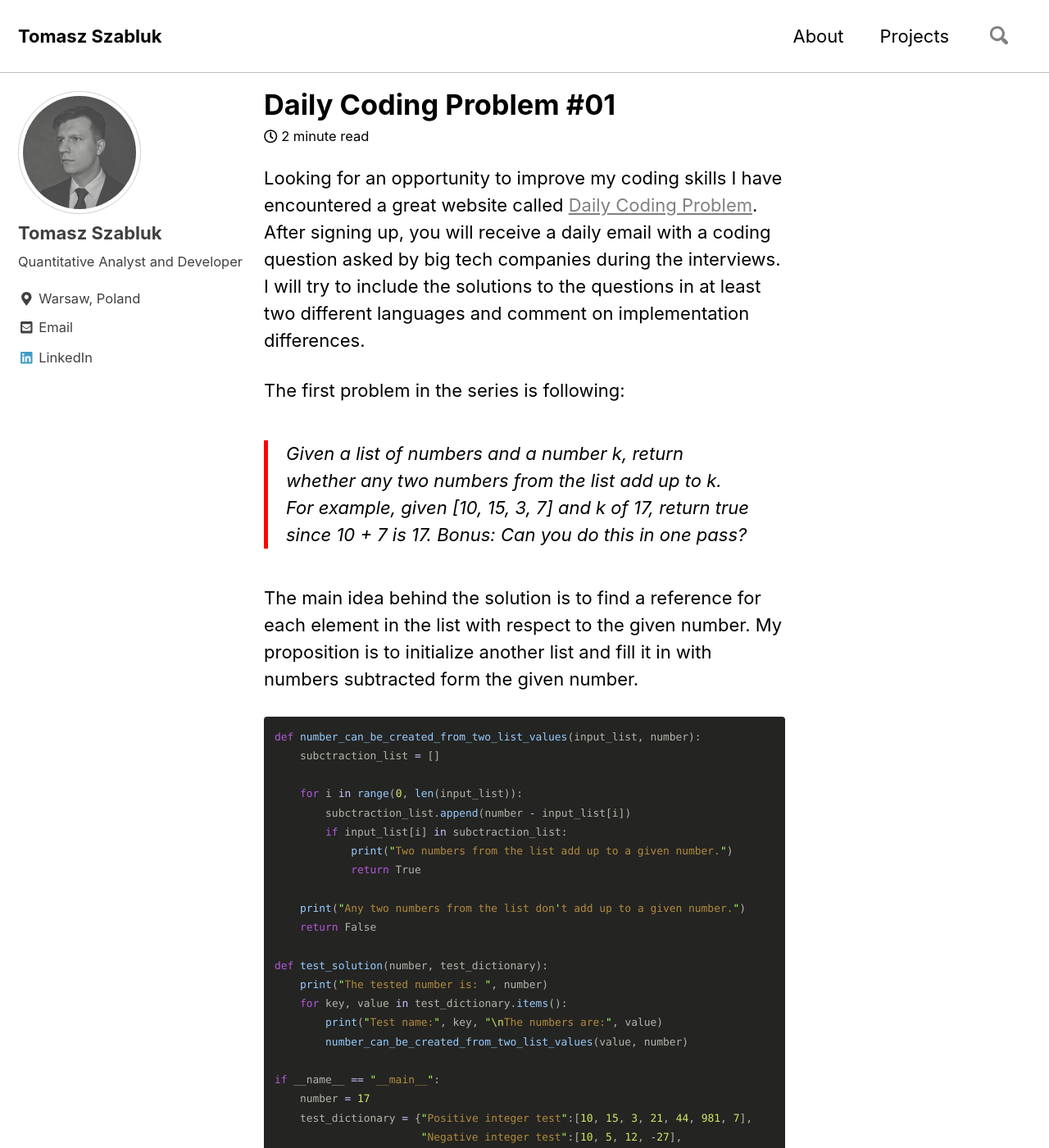
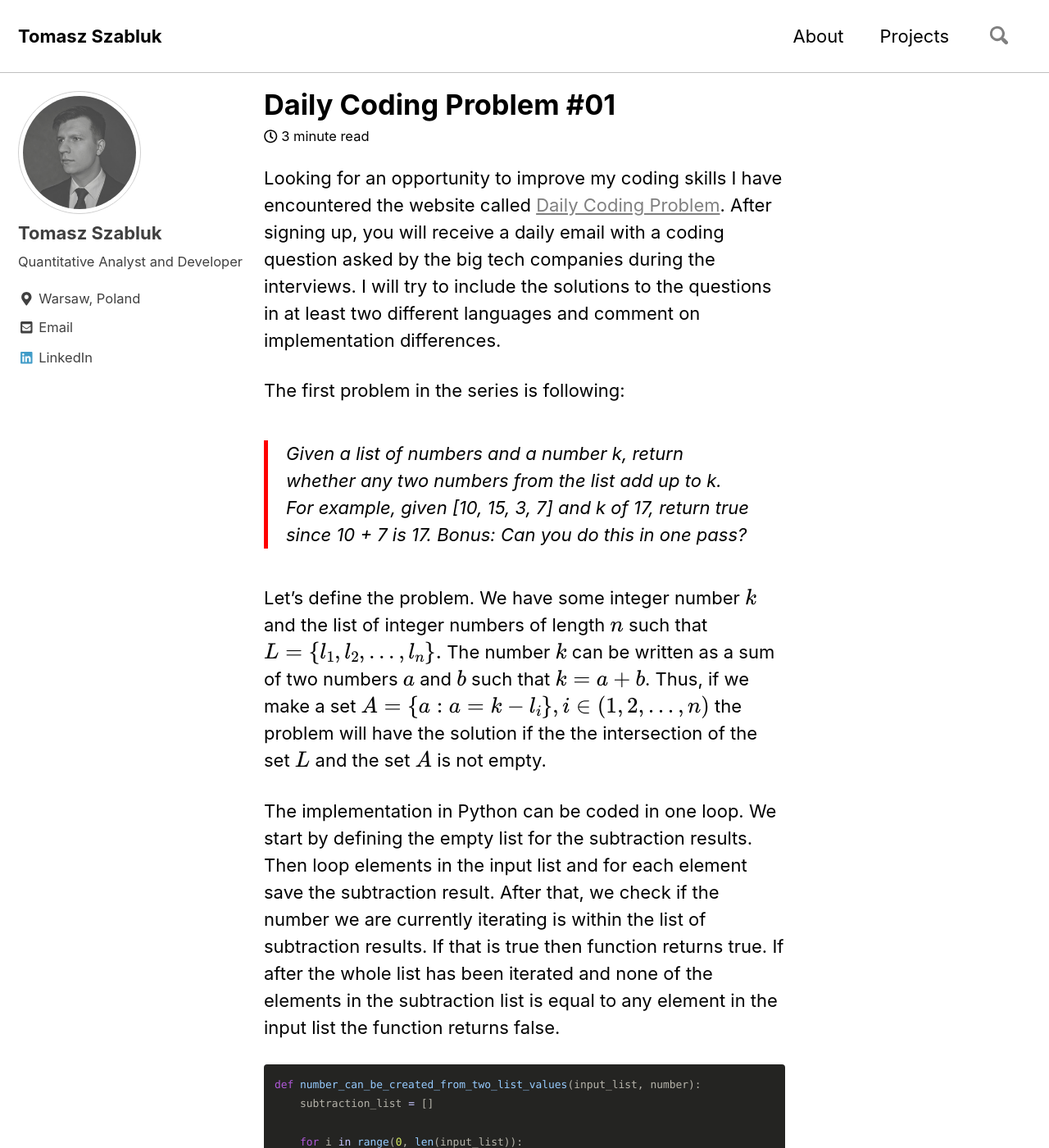
Before and after one commit to numbergeneral/numbergeneral.github.io, a Jekyll site: the page built from _posts/2019-02-16-dailycodingproblem01.md, in a window 1280 px wide and 1400 px high. Shown: the whole window at 82% size. Built offline with Jekyll 4.4.1, drawn with Linux system fonts in a browser that asks for light colours; cached includes are drawn as plain includes; nearby versions of some CDN libraries; formulas are drawn with MathJax 3; comment, search, counter and statistics services are not loaded; some of the changed text lies outside the part shown.

Commit message:
first draft of dailycodingproblem01

````diff
--- a/_posts/2019-02-16-dailycodingproblem01.md
+++ b/_posts/2019-02-16-dailycodingproblem01.md
@@ -6,22 +6,24 @@ excerpt: "My solution to the Daily Coding Problem #01"
 mathjax: "true"
 ---
 
-Looking for an opportunity to improve my coding skills I have encountered a great website called [Daily Coding Problem](https://www.dailycodingproblem.com/). After signing up, you will receive a daily email with a coding question asked by big tech companies during the interviews. I will try to include the solutions to the questions in at least two different languages and comment on implementation differences.
+Looking for an opportunity to improve my coding skills I have encountered the website called [Daily Coding Problem](https://www.dailycodingproblem.com/). After signing up, you will receive a daily email with a coding question asked by the big tech companies during the interviews. I will try to include the solutions to the questions in at least two different languages and comment on implementation differences.
 
 The first problem in the series is following:
 > Given a list of numbers and a number k, return whether any two numbers from the list add up to k.
 > For example, given [10, 15, 3, 7] and k of 17, return true since 10 + 7 is 17.
 > Bonus: Can you do this in one pass?
 
-The main idea behind the solution is to find a reference for each element in the list with respect to the given number. My proposition is to initialize another list and fill it in with numbers subtracted form the given number.
+Let's define the problem. We have some integer number $$k$$ and the list of integer numbers of length $$n$$ such that $$ L = \{l_1, l_2, ..., l_n \}.$$ The number $$k$$ can be written as a sum of two numbers $$a$$ and $$b$$ such that $$k = a + b$$. Thus, if we make a set $$A =\{a : a = k - l_i\}, i \in (1, 2, ... , n)$$ the problem will have the solution if the the intersection of the set $$L$$ and the set $$A$$ is not empty.
+
+The implementation in Python can be coded in one loop. We start by defining the empty list for the subtraction results. Then loop elements in the input list and for each element save the subtraction result. After that, we check if the number we are currently iterating is within the list of subtraction results. If that is true then function returns true. If after the whole list has been iterated and none of the elements in the subtraction list is equal to any element in the input list the function returns false.
 
 ```python
 def number_can_be_created_from_two_list_values(input_list, number):
-    subctraction_list = []
+    subtraction_list = []
 
     for i in range(0, len(input_list)):
-        subctraction_list.append(number - input_list[i])
-        if input_list[i] in subctraction_list:
+        subtraction_list.append(number - input_list[i])
+        if input_list[i] in subtraction_list:
             print("Two numbers from the list add up to a given number.")
             return True
 
@@ -42,6 +44,8 @@ if __name__ == "__main__":
                        "Zero test": [0, 0, 0, 0, 0]}
     test_solution(number, test_dictionary)
 ```
+
+The solution in C++ is very similar. The only difference is that there is no ready function to check if the element is within the vector. Thus, I have implemented another loop that loops values in the subtraction vector and checks if the current iteration element is equal to one of them.
 
 ```cpp
 #include <vector>
@@ -107,3 +111,7 @@ bool AnyTwoNumbersInVectorAddUpToNumber(int number, vector<int> input_vector)
         return false;
 }
 ```
+
+The Python implementation is equipped with the set of tests. I have tested four scenarios: a list of positive integers, a list with negaitve integers, a list of the same values and a list of zeroes. All of them give the expected results.
+
+Please feel free to leave comments or suggestions below.
````
